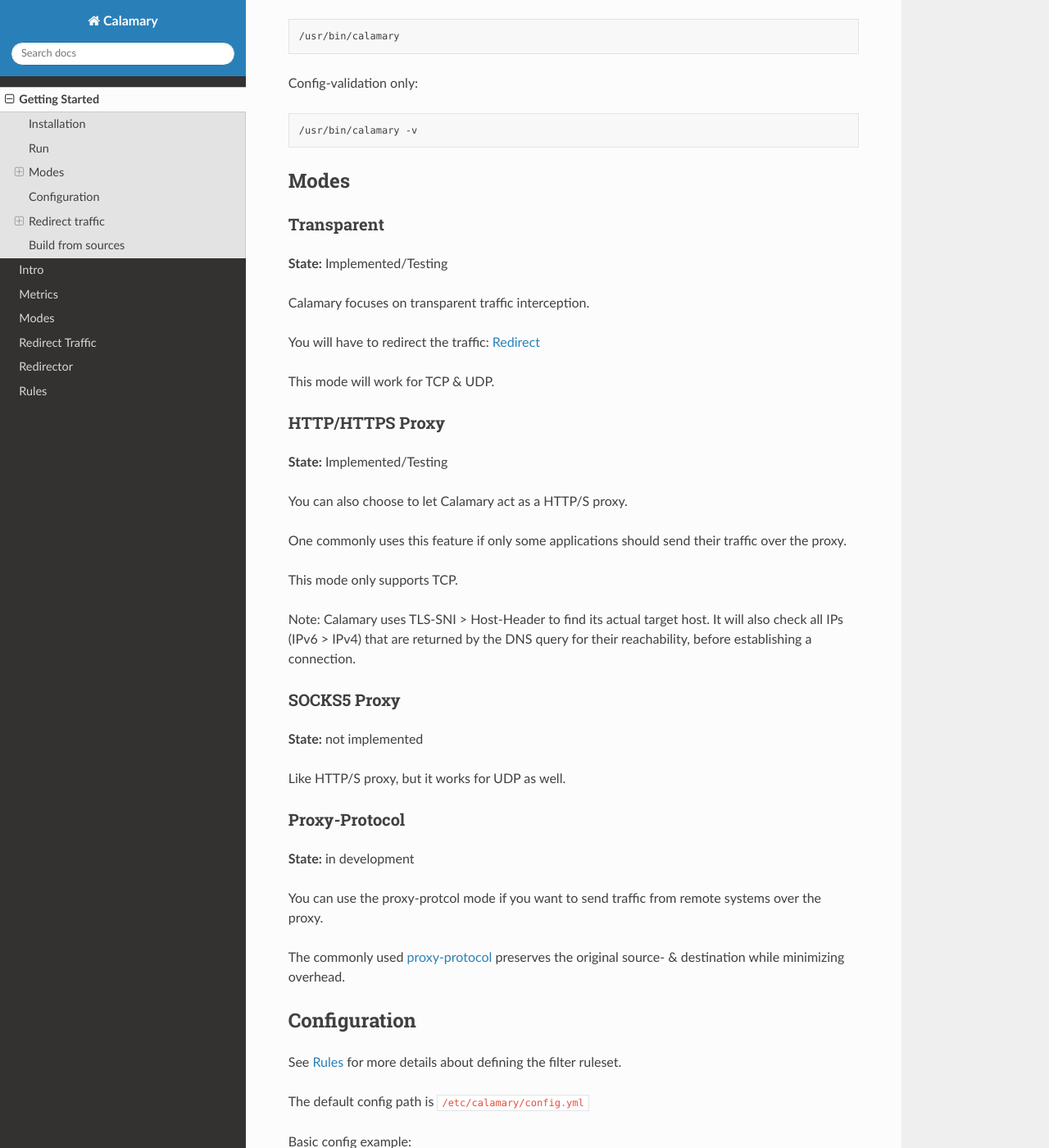
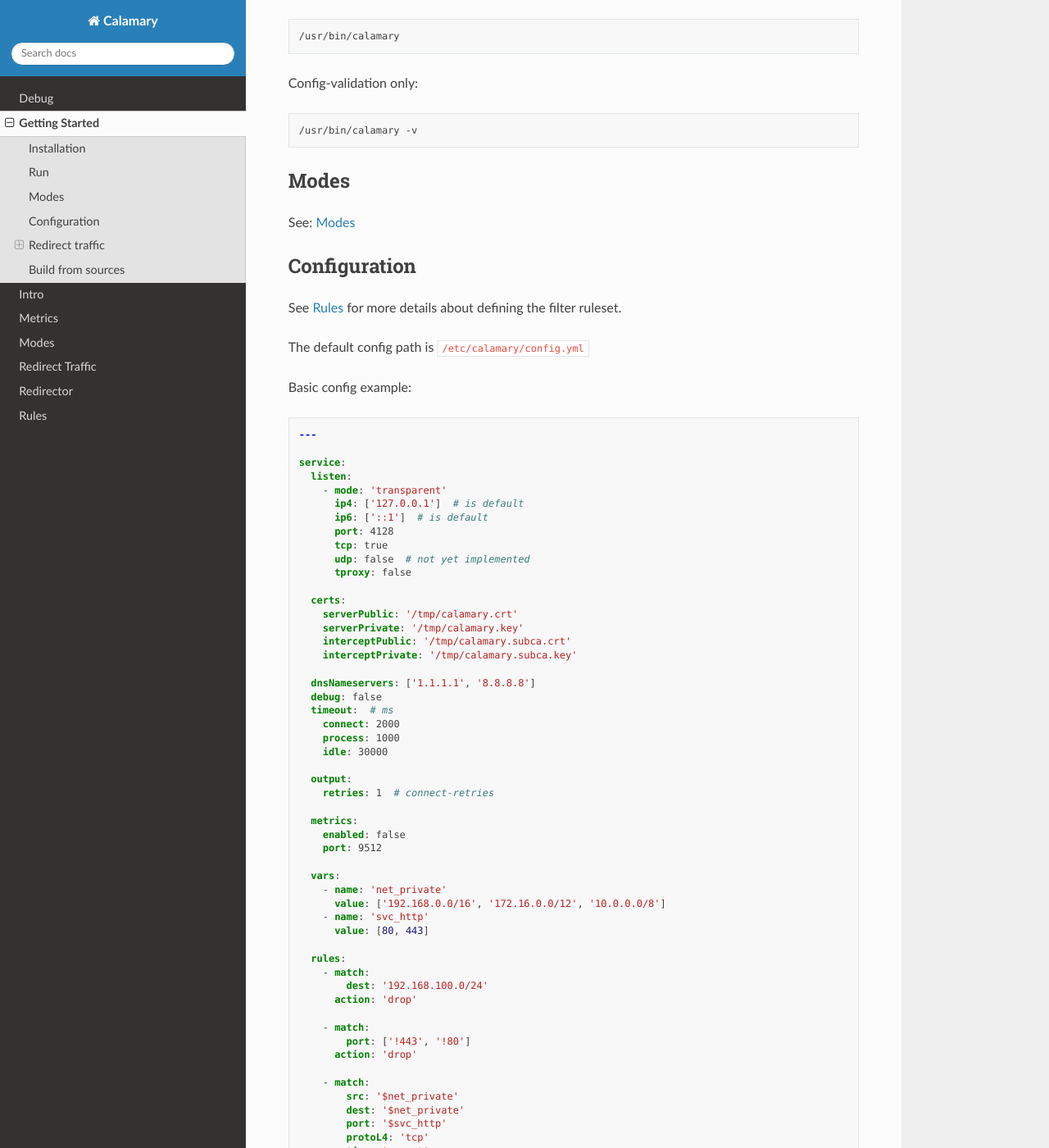
Before and after one commit to O-X-L/calamary, a Sphinx documentation site: the page built from docs/source/info/getting_started.rst, in a window 1280 px wide and 1400 px high, scrolled down 547 px. Shown: the whole window at 82% size. Built offline with Sphinx 7.4.7 and the Read the Docs theme 2.0.0, drawn with Linux system fonts in a browser that asks for light colours; some of the changed text lies outside the part shown.

Commit message:
modes & debug docs

```diff
--- a/docs/source/info/getting_started.rst
+++ b/docs/source/info/getting_started.rst
@@ -34,45 +34,7 @@
 Modes
 #####
 
-Transparent
-===========
-
-**State:** Implemented/Testing
-
-Calamary focuses on transparent traffic interception.
-
-You will have to redirect the traffic: :ref:`Redirect <redirect>`
-
-This mode will work for TCP & UDP.
-
-HTTP/HTTPS Proxy
-================
-
-**State:** Implemented/Testing
-
-You can also choose to let Calamary act as a HTTP/S proxy.
-
-One commonly uses this feature if only some applications should send their traffic over the proxy.
-
-This mode only supports TCP.
-
-Note: Calamary uses TLS-SNI > Host-Header to find its actual target host. It will also check all IPs (IPv6 > IPv4) that are returned by the DNS query for their reachability, before establishing a connection.
-
-SOCKS5 Proxy
-============
-
-**State:** not implemented
-
-Like HTTP/S proxy, but it works for UDP as well.
-
-Proxy-Protocol
-==============
-
-**State:** in development
-
-You can use the proxy-protcol mode if you want to send traffic from remote systems over the proxy.
-
-The commonly used `proxy-protocol <https://www.haproxy.com/blog/use-the-proxy-protocol-to-preserve-a-clients-ip-address>`_ preserves the original source- & destination while minimizing overhead.
+See: :ref:`Modes <modes>`
 
 
 Configuration
```
Also changed, not shown: other parts of docs/source/info/getting_started.rst (+3 -1 lines), docs/source/info/debug.rst (added, +69 -0 lines), docs/source/info/modes.rst (+50 -0 lines), 1 other file.
